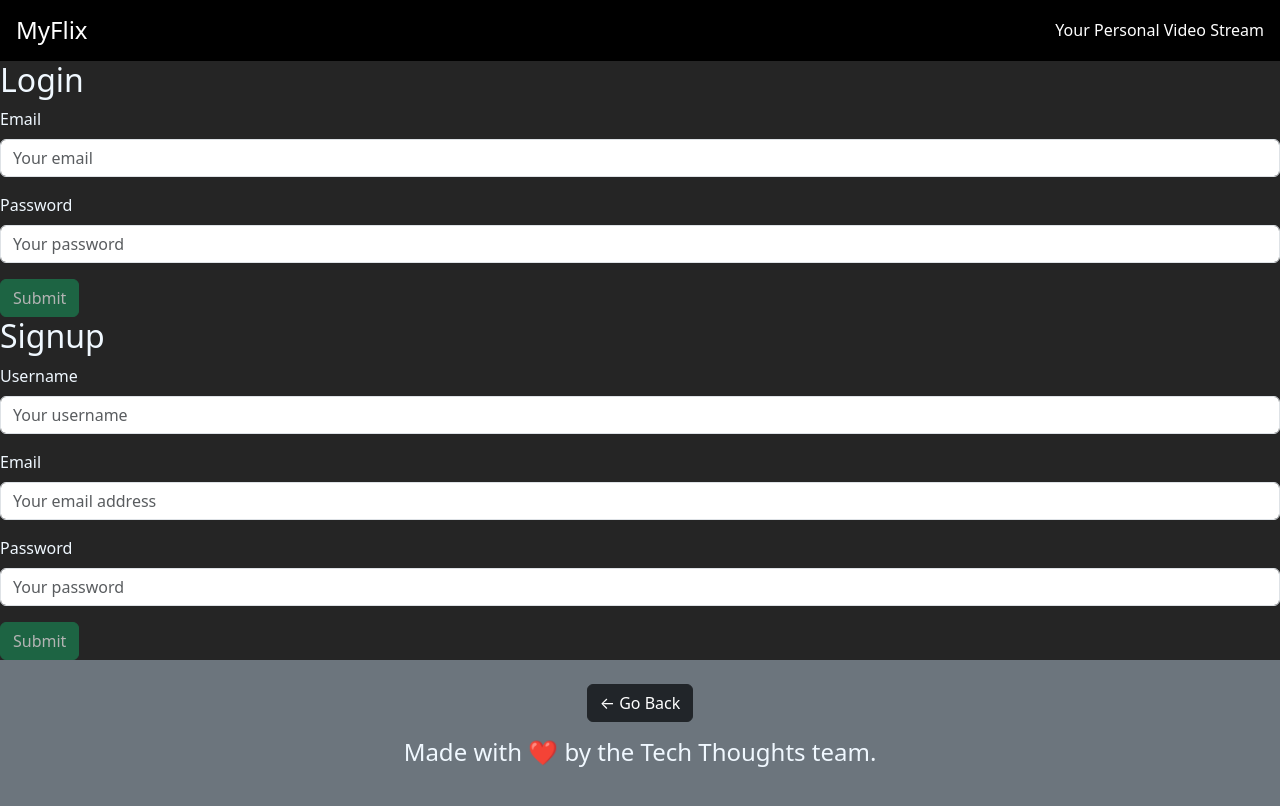
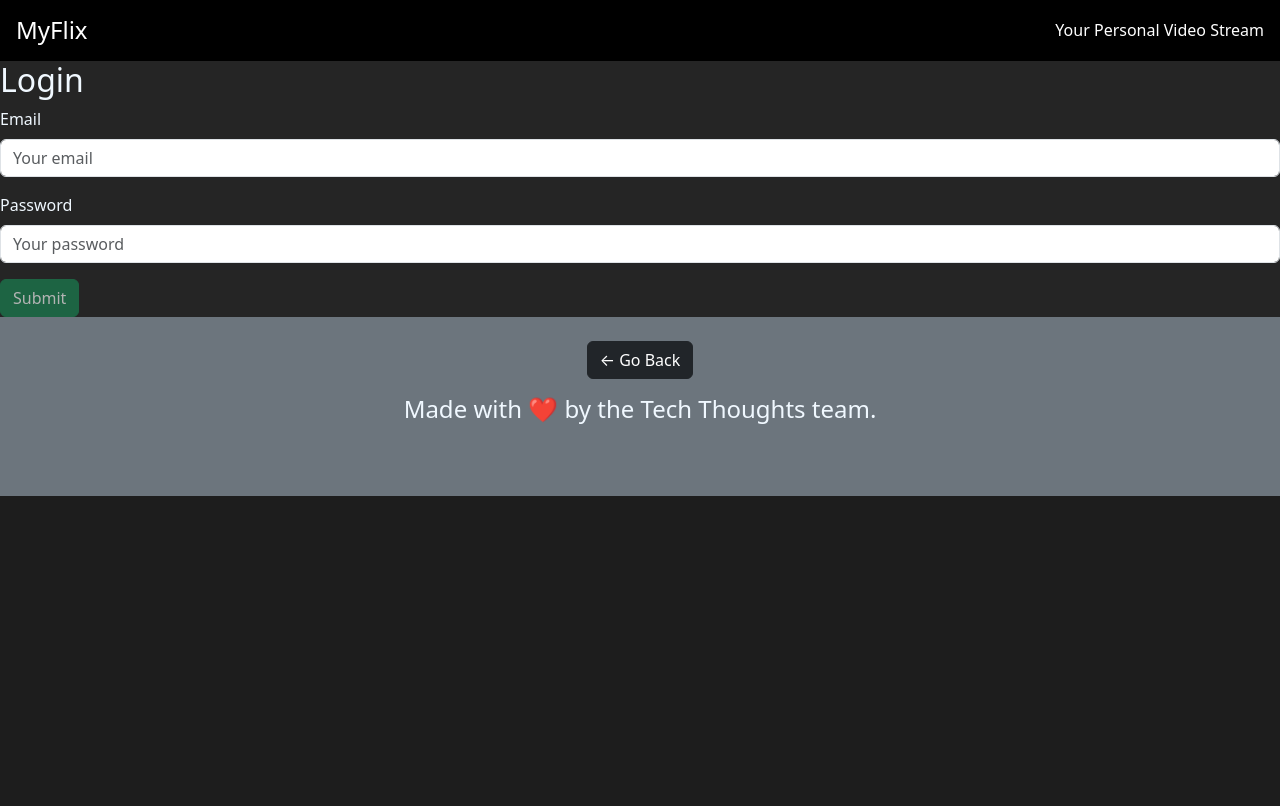
Before and after one commit to S10skeleton/My-Flix, a React (Vite) app in the folder client/: page /auth in a window 1280 px wide. Shown: the top 806 px of the page. Built offline with nearby package versions, Linux system fonts and the light colour scheme.

Commit message:
added security features

```diff
--- a/client/src/pages/AuthPage.jsx
+++ b/client/src/pages/AuthPage.jsx
@@ -1,12 +1,11 @@
 import React from 'react';
 import Login from '../components/Login';
-import Signup from '../components/Signup';
+// import Signup from '../components/Signup';
 
 const AuthPage = () => {
   return (
     <div className="auth-page">
       <Login />
-      <Signup />
     </div>
   );
 };
```
